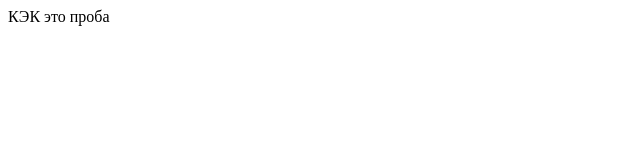
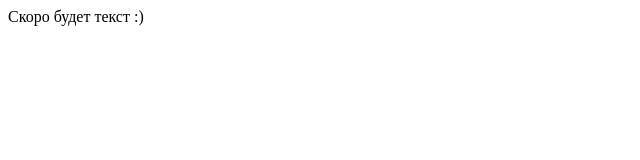
Before and after one commit to MuhinaAlexandra/MuhinaAlexandra.github.io, a plain HTML site: page index.html in a window 1280 px wide. Shown: the full height of the page, 0-640 px from the left. Drawn offline with Linux system fonts and the light colour scheme.

Commit message:
Update index.html

```diff
--- a/index.html
+++ b/index.html
@@ -4,6 +4,6 @@
 		<title>Лабораторные работы</title>
 	</head>
 	<body>
-	КЭК это проба
+	Скоро будет текст :)
 	</body>
 </html>
```
